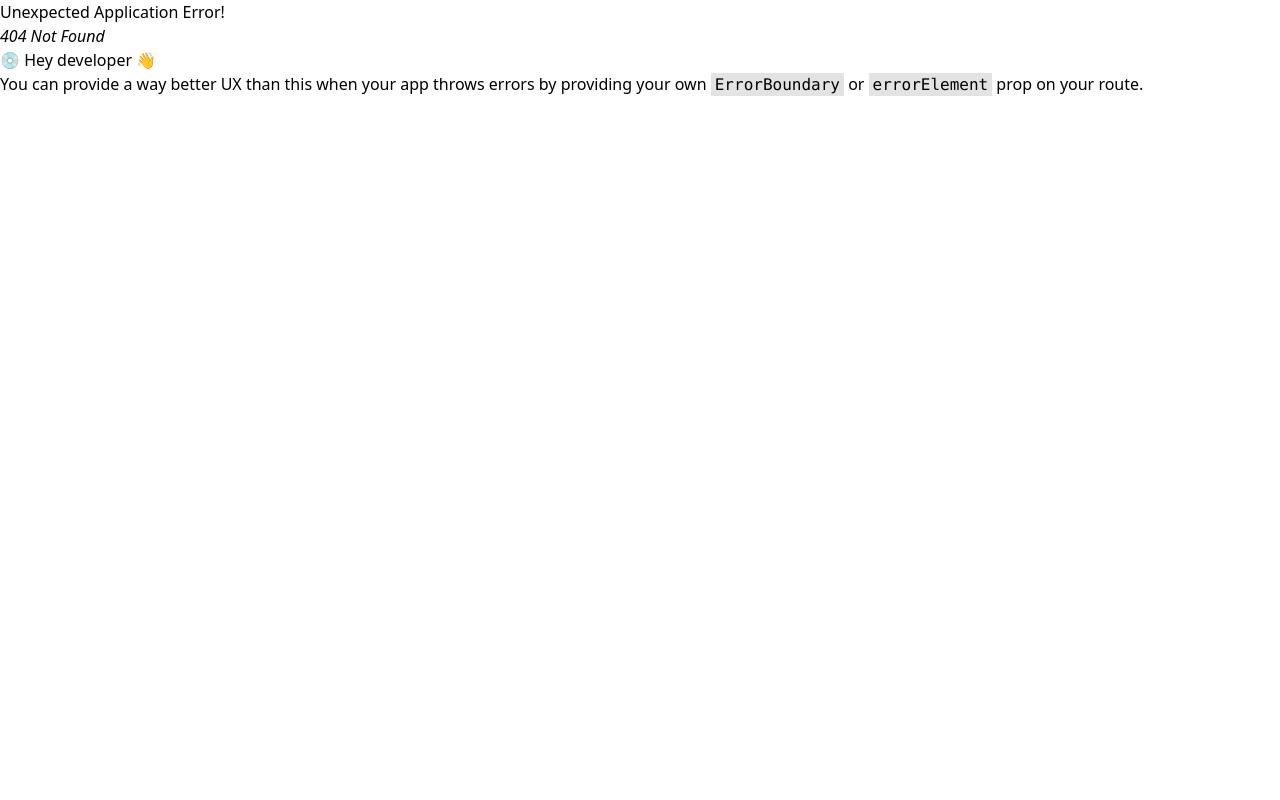
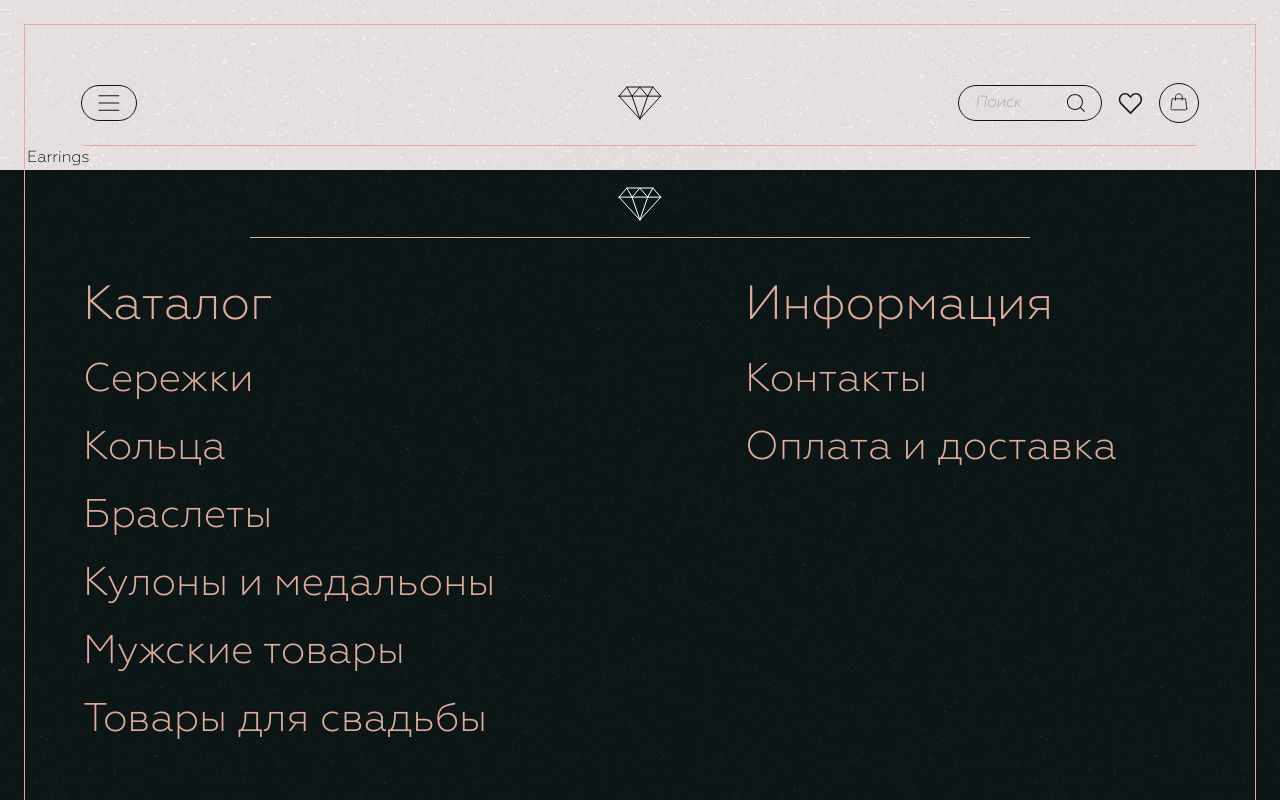
Before and after one commit to AleksanderAleksandrovich/Jewerly, a React (Vite) app: page /catalog/earrings in a window 1280 px wide. Before the commit this address had no page. Shown: the top 800 px of the page. Built offline with nearby package versions, Linux system fonts and the light colour scheme.

Commit message:
сделал роутинг для каталога

```diff
--- /dev/null
+++ b/src/pages/Catalog/Bracelets/index.tsx
@@ -0,0 +1,11 @@
+import React from 'react'
+
+type Props = {}
+
+const Bracelets = (props: Props) => {
+  return (
+    <div>Bracelets</div>
+  )
+}
+
+export default Bracelets
--- /dev/null
+++ b/src/pages/Catalog/Earrings/index.tsx
@@ -0,0 +1,11 @@
+import React from 'react'
+
+type Props = {}
+
+const Earrings = (props: Props) => {
+  return (
+    <div>Earrings</div>
+  )
+}
+
+export default Earrings
--- /dev/null
+++ b/src/pages/Catalog/ForHim/index.tsx
@@ -0,0 +1,11 @@
+
+
+type Props = {}
+
+const ForHim = (props: Props) => {
+  return (
+    <div>ForHim</div>
+  )
+}
+
+export default ForHim
--- /dev/null
+++ b/src/pages/Catalog/ForWedding/index.tsx
@@ -0,0 +1,11 @@
+
+
+type Props = {}
+
+const ForWedding = (props: Props) => {
+  return (
+    <div>ForWedding</div>
+  )
+}
+
+export default ForWedding
--- /dev/null
+++ b/src/pages/Catalog/News/index.tsx
@@ -0,0 +1,11 @@
+import React from 'react'
+
+type Props = {}
+
+const News = (props: Props) => {
+  return (
+    <div>News</div>
+  )
+}
+
+export default News
--- /dev/null
+++ b/src/pages/Catalog/Pendants/index.tsx
@@ -0,0 +1,11 @@
+import React from 'react'
+
+type Props = {}
+
+const Pendants = (props: Props) => {
+  return (
+    <div>Pendants</div>
+  )
+}
+
+export default Pendants
--- /dev/null
+++ b/src/pages/Catalog/Rings/index.tsx
@@ -0,0 +1,11 @@
+import React from 'react'
+
+type Props = {}
+
+const Rings = (props: Props) => {
+  return (
+    <div>Rings</div>
+  )
+}
+
+export default Rings
--- a/src/pages/Catalog/index.tsx
+++ b/src/pages/Catalog/index.tsx
@@ -1,12 +1,11 @@
-import NavbarWhite from '@/components/NavbarWhite'
+import { Outlet } from 'react-router-dom'
 type Props = {}
 
 const Catalog = () => {
   return (
     <>
-      {/* <NavbarWhite /> */}
       <div className="mx-14 h-[1px] w-[calc(100%-7rem)] bg-primary-500" />
-      <div className='h-[1000px] '></div>
+      <Outlet/>
     </>
   )
 }
```
Also changed, not shown: src/router.tsx (+51 -10 lines).
